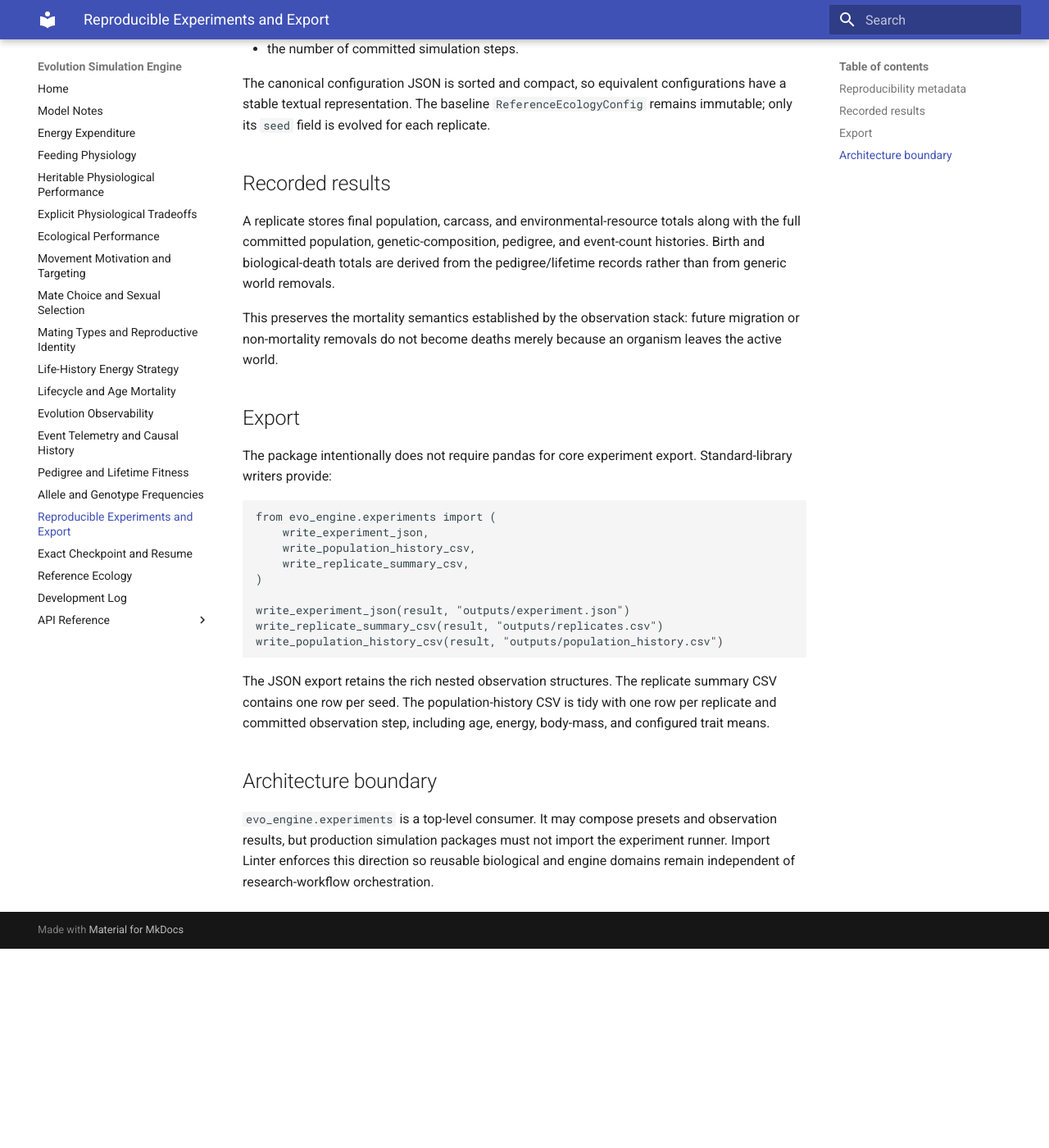
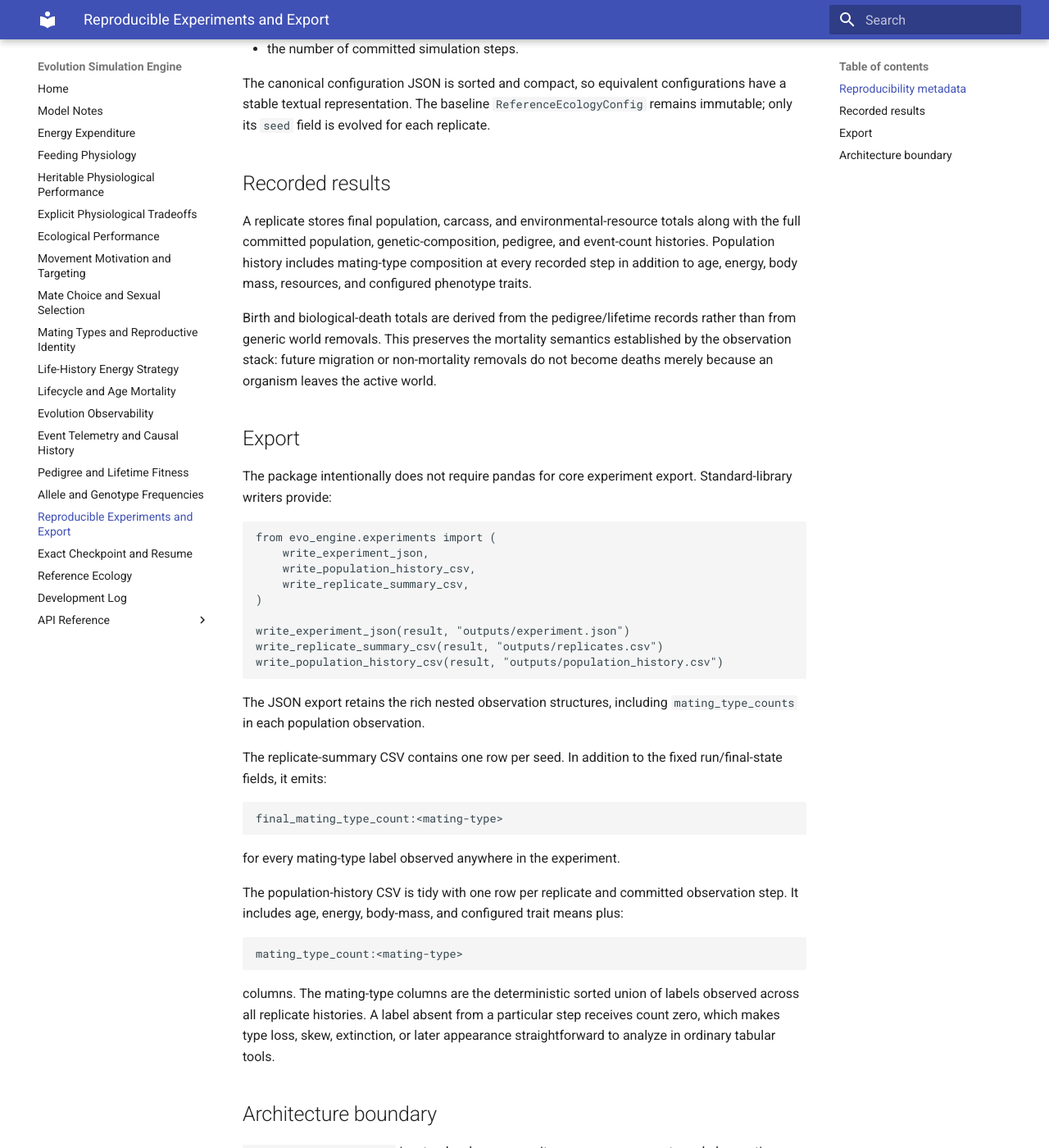
Before and after one commit to abdullahkhan57721/evolution-simulation-engine, an MkDocs documentation site: the page built from docs/experiments.md, in a window 1280 px wide and 1400 px high, scrolled down 717 px. Shown: the whole window at 82% size. Built offline with MkDocs 1.6.1 and Material for MkDocs 9.7.7, drawn with Linux system fonts in a browser that asks for light colours; before the commit the page ends 1874 px from its top, so only the background shows below that.

Commit message:
Document mating-type experiment export

````diff
--- a/docs/experiments.md
+++ b/docs/experiments.md
@@ -36,12 +36,14 @@ each replicate.
 
 A replicate stores final population, carcass, and environmental-resource totals
 along with the full committed population, genetic-composition, pedigree, and
-event-count histories. Birth and biological-death totals are derived from the
-pedigree/lifetime records rather than from generic world removals.
+event-count histories. Population history includes mating-type composition at
+every recorded step in addition to age, energy, body mass, resources, and
+configured phenotype traits.
 
-This preserves the mortality semantics established by the observation stack:
-future migration or non-mortality removals do not become deaths merely because
-an organism leaves the active world.
+Birth and biological-death totals are derived from the pedigree/lifetime records
+rather than from generic world removals. This preserves the mortality semantics
+established by the observation stack: future migration or non-mortality removals
+do not become deaths merely because an organism leaves the active world.
 
 ## Export
 
@@ -60,10 +62,30 @@ write_replicate_summary_csv(result, "outputs/replicates.csv")
 write_population_history_csv(result, "outputs/population_history.csv")
 ```
 
-The JSON export retains the rich nested observation structures. The replicate
-summary CSV contains one row per seed. The population-history CSV is tidy with
-one row per replicate and committed observation step, including age, energy,
-body-mass, and configured trait means.
+The JSON export retains the rich nested observation structures, including
+`mating_type_counts` in each population observation.
+
+The replicate-summary CSV contains one row per seed. In addition to the fixed
+run/final-state fields, it emits:
+
+```text
+final_mating_type_count:<mating-type>
+```
+
+for every mating-type label observed anywhere in the experiment.
+
+The population-history CSV is tidy with one row per replicate and committed
+observation step. It includes age, energy, body-mass, and configured trait means
+plus:
+
+```text
+mating_type_count:<mating-type>
+```
+
+columns. The mating-type columns are the deterministic sorted union of labels
+observed across all replicate histories. A label absent from a particular step
+receives count zero, which makes type loss, skew, extinction, or later appearance
+straightforward to analyze in ordinary tabular tools.
 
 ## Architecture boundary
 
````
